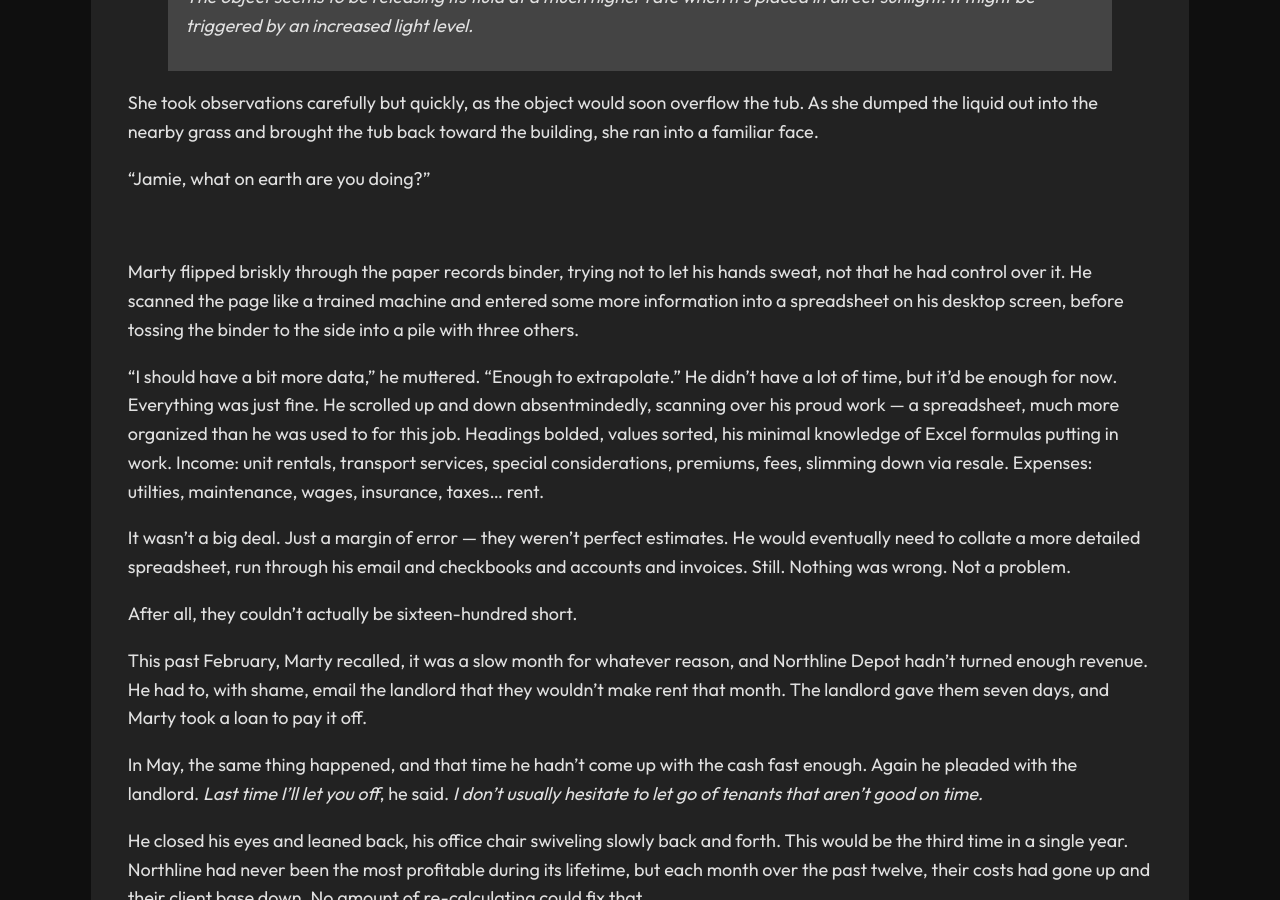
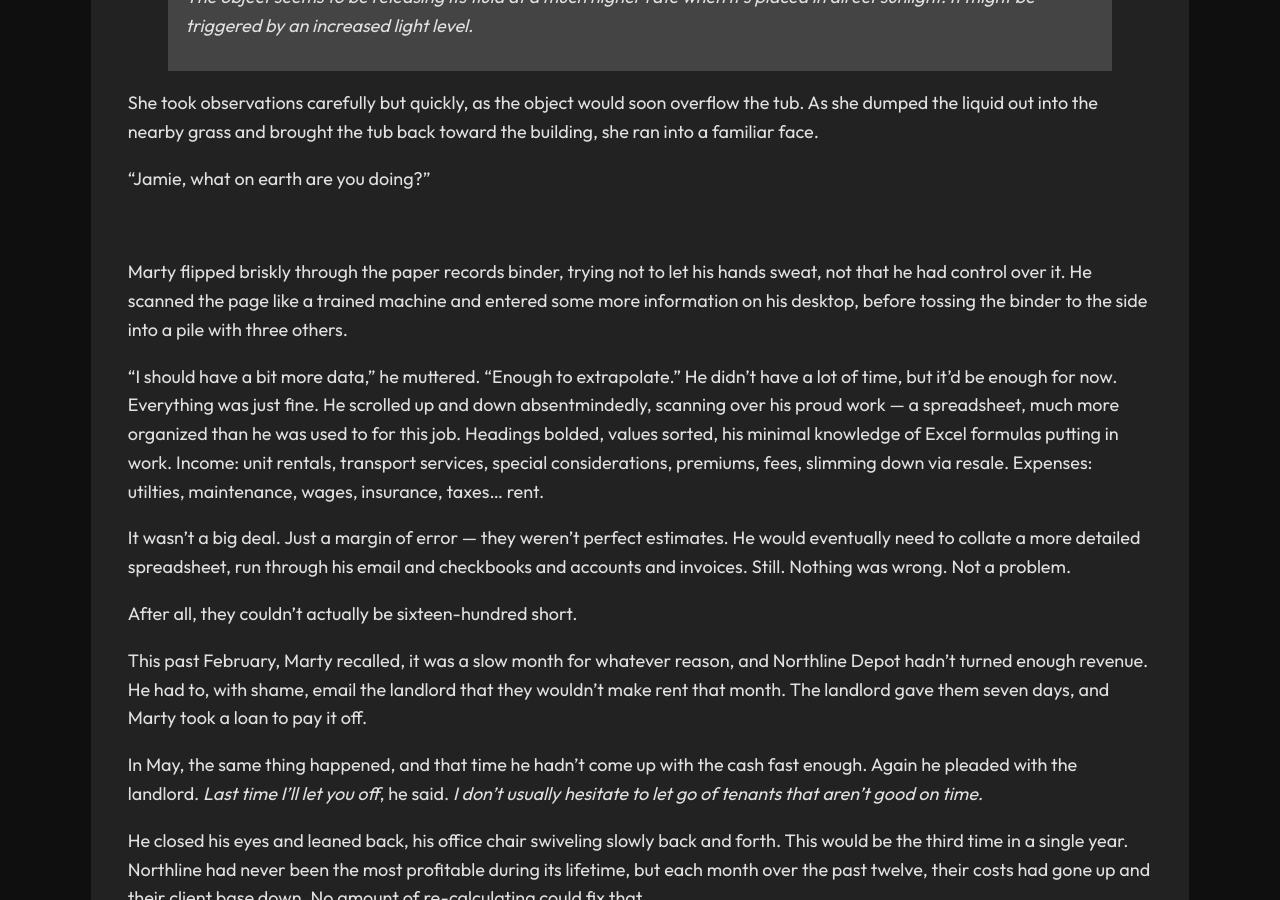
Before and after one commit to drizzleberry/drizzleberry.github.io, a Jekyll site: the page built from pages/episodes/scientific-inquiry.md, in a window 1280 px wide and 900 px high, scrolled down 3872 px. Built offline with Jekyll 4.4.1, drawn with Linux system fonts in a browser that asks for light colours.

Commit message:
Update scientific-inquiry.md

```diff
--- a/pages/episodes/scientific-inquiry.md
+++ b/pages/episodes/scientific-inquiry.md
@@ -87,7 +87,7 @@ She took observations carefully but quickly, as the object would soon overflow t
 
 <br>
 
-Marty flipped briskly through the paper records binder, trying not to let his hands sweat, not that he had control over it. He scanned the page like a trained machine and entered some more information into a spreadsheet on his desktop screen, before tossing the binder to the side into a pile with three others.
+Marty flipped briskly through the paper records binder, trying not to let his hands sweat, not that he had control over it. He scanned the page like a trained machine and entered some more information on his desktop, before tossing the binder to the side into a pile with three others.
 
 "I should have a bit more data," he muttered. "Enough to extrapolate." He didn't have a lot of time, but it'd be enough for now. Everything was just fine. He scrolled up and down absentmindedly, scanning over his proud work — a spreadsheet, much more organized than he was used to for this job. Headings bolded, values sorted, his minimal knowledge of Excel formulas putting in work. Income: unit rentals, transport services, special considerations, premiums, fees, slimming down via resale. Expenses: utilties, maintenance, wages, insurance, taxes… rent.
 
```
